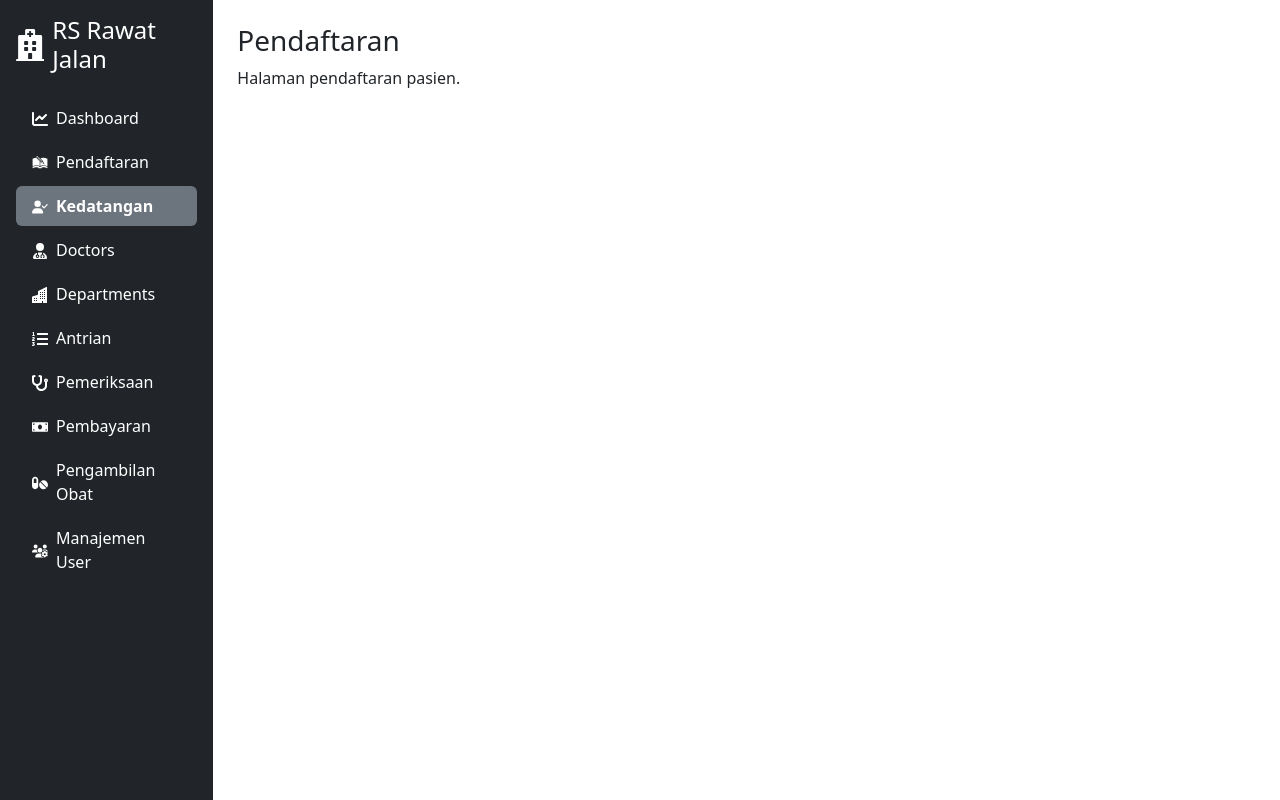
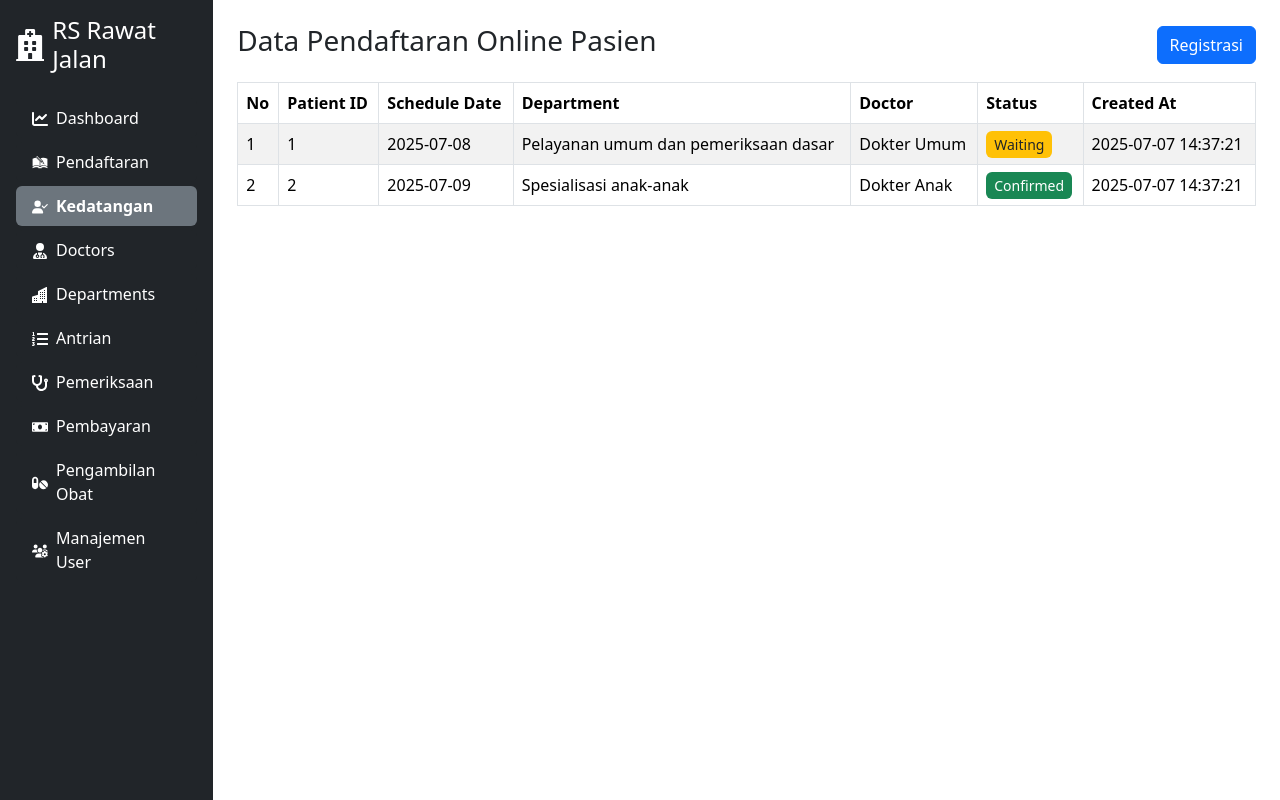
Before and after one commit to gilangnazar/React-Final-Exam, a React (Vite) app in the folder frontend/: page /kedatangan in a window 1280 px wide. Built offline with nearby package versions, Linux system fonts and the light colour scheme; sample sign-in values are in the browser's storage.

Commit message:
merubah tabel kedatangan, merubah tabel data dokter

```diff
--- a/frontend/src/pages/Doctors.jsx
+++ b/frontend/src/pages/Doctors.jsx
@@ -82,8 +82,8 @@ export default function Doctors() {
         <thead>
           <tr>
             <th>No</th>
-            <th>User ID</th>
-            <th>Department ID</th>
+            <th>Nama Dokter</th>
+            <th>Department Name</th>
             <th>Specialization</th>
             <th>Aksi</th>
           </tr>
@@ -92,8 +92,8 @@ export default function Doctors() {
           {doctors.map((doctor, index) => (
             <tr key={doctor.doctor_id}>
               <td>{index + 1}</td>
-              <td>{doctor.user_id}</td>
-              <td>{doctor.department_id}</td>
+              <td>{doctor.doctor_name}</td>
+              <td>{doctor.department_name}</td>
               <td>{doctor.specialization}</td>
               <td>
                 <Button
--- a/frontend/src/pages/KedatanganPage.jsx
+++ b/frontend/src/pages/KedatanganPage.jsx
@@ -1,10 +1,199 @@
-import React from "react";
+import React, { useState } from "react";
+import { Table, Badge, Button, Modal, Form } from "react-bootstrap";
 
-const KedatanganPage = () => (
-  <div>
-    <h3>Pendaftaran</h3>
-    <p>Halaman pendaftaran pasien.</p>
-  </div>
-);
+const PendaftaranPage = () => {
+  const [appointments, setAppointments] = useState([
+    {
+      appointment_id: 1,
+      patient_id: 1,
+      schedule_date: "2025-07-08",
+      department_id: "Pelayanan umum dan pemeriksaan dasar",
+      doctor_id: "Dokter Umum",
+      status: "waiting",
+      created_at: "2025-07-07 14:37:21"
+    },
+    {
+      appointment_id: 2,
+      patient_id: 2,
+      schedule_date: "2025-07-09",
+      department_id: "Spesialisasi anak-anak",
+      doctor_id: "Dokter Anak",
+      status: "confirmed",
+      created_at: "2025-07-07 14:37:21"
+    }
+  ]);
 
-export default KedatanganPage;
+  const [formData, setFormData] = useState({
+    patient_id: "",
+    schedule_date: "",
+    department_id: "",
+    doctor_id: "",
+    status: "waiting"
+  });
+
+  const [showModal, setShowModal] = useState(false);
+
+  const renderStatus = (status) => {
+  switch (status) {
+    case "waiting":
+      return (
+        <span className="px-2 py-1 bg-warning text-dark rounded small">
+          Waiting
+        </span>
+      );
+    case "confirmed":
+      return (
+        <span className="px-2 py-1 bg-success text-white rounded small">
+          Confirmed
+        </span>
+      );
+    default:
+      return (
+        <span className="px-2 py-1 bg-danger text-white rounded small">
+          {status}
+        </span>
+      );
+  }
+};
+
+
+  const handleChange = (e) => {
+    setFormData({
+      ...formData,
+      [e.target.name]: e.target.value
+    });
+  };
+
+  const handleSubmit = (e) => {
+    e.preventDefault();
+    const newAppointment = {
+      appointment_id: appointments.length + 1,
+      patient_id: formData.patient_id,
+      schedule_date: formData.schedule_date,
+      department_id: formData.department_id,
+      doctor_id: formData.doctor_id,
+      status: formData.status,
+      created_at: new Date().toISOString().slice(0, 19).replace("T", " ")
+    };
+    setAppointments([...appointments, newAppointment]);
+    setShowModal(false); // Tutup modal
+    setFormData({
+      patient_id: "",
+      schedule_date: "",
+      department_id: "",
+      doctor_id: "",
+      status: "waiting"
+    });
+  };
+
+  return (
+    <div>
+      <div className="d-flex justify-content-between align-items-center mb-3">
+        <h3>Data Pendaftaran Online Pasien</h3>
+        <Button variant="primary" onClick={() => setShowModal(true)}>
+          Registrasi
+        </Button>
+      </div>
+
+      <Table striped bordered hover>
+        <thead>
+          <tr>
+            <th>No</th>
+            <th>Patient ID</th>
+            <th>Schedule Date</th>
+            <th>Department</th>
+            <th>Doctor</th>
+            <th>Status</th>
+            <th>Created At</th>
+          </tr>
+        </thead>
+        <tbody>
+          {appointments.map((appt) => (
+            <tr key={appt.appointment_id}>
+              <td>{appt.appointment_id}</td>
+              <td>{appt.patient_id}</td>
+              <td>{appt.schedule_date}</td>
+              <td>{appt.department_id}</td>
+              <td>{appt.doctor_id}</td>
+              <td>{renderStatus(appt.status)}</td>
+              <td>{appt.created_at}</td>
+            </tr>
+          ))}
+        </tbody>
+      </Table>
+
+      {/* MODAL TAMBAH DATA */}
+      <Modal show={showModal} onHide={() => setShowModal(false)} centered>
+        <Modal.Header closeButton>
+          <Modal.Title>Tambah Pendaftaran</Modal.Title>
+        </Modal.Header>
+        <Modal.Body>
+          <Form onSubmit={handleSubmit}>
+            <Form.Group className="mb-2">
+              <Form.Label>Patient ID</Form.Label>
+              <Form.Control
+                type="number"
+                name="patient_id"
+                value={formData.patient_id}
+                onChange={handleChange}
+                required
+              />
+            </Form.Group>
+
+            <Form.Group className="mb-2">
+              <Form.Label>Schedule Date</Form.Label>
+              <Form.Control
+                type="date"
+                name="schedule_date"
+                value={formData.schedule_date}
+                onChange={handleChange}
+                required
+              />
+            </Form.Group>
+
+            <Form.Group className="mb-2">
+              <Form.Label>Department ID</Form.Label>
+              <Form.Control
+                type="number"
+                name="department_id"
+                value={formData.department_id}
+                onChange={handleChange}
+                required
+              />
+            </Form.Group>
+
+            <Form.Group className="mb-2">
+              <Form.Label>Doctor ID</Form.Label>
+              <Form.Control
+                type="number"
+                name="doctor_id"
+                value={formData.doctor_id}
+                onChange={handleChange}
+                required
+              />
+            </Form.Group>
+
+            <Form.Group className="mb-3">
+              <Form.Label>Status</Form.Label>
+              <Form.Select
+                name="status"
+                value={formData.status}
+                onChange={handleChange}
+              >
+                <option value="waiting">Waiting</option>
+                <option value="confirmed">Confirmed</option>
+                <option value="cancelled">Cancelled</option>
+              </Form.Select>
+            </Form.Group>
+
+            <Button type="submit" variant="success" className="w-100">
+              Simpan
+            </Button>
+          </Form>
+        </Modal.Body>
+      </Modal>
+    </div>
+  );
+};
+
+export default PendaftaranPage;
--- a/frontend/src/pages/LoginPage.jsx
+++ b/frontend/src/pages/LoginPage.jsx
@@ -99,11 +99,6 @@ export default function LoginPage() {
                 }}
               />
             </Form.Group>
-            <div className="text-end mb-3">
-              <a href="#" style={{ fontSize: "0.9rem" }}>
-                Forgot Password
-              </a>
-            </div>
             <Button
               type="submit"
               className="w-100"
--- a/frontend/src/pages/PendaftaranPage.jsx
+++ b/frontend/src/pages/PendaftaranPage.jsx
@@ -1,30 +1,25 @@
 import React, { useState } from "react";
-import { Table, Badge, Button, Modal, Form } from "react-bootstrap";
+import { Table, Button, Modal, Form } from "react-bootstrap";
 
 const PendaftaranPage = () => {
   const [appointments, setAppointments] = useState([
     {
       appointment_id: 1,
-      patient_id: 1,
       schedule_date: "2025-07-08",
       department_id: "Pelayanan umum dan pemeriksaan dasar",
       doctor_id: "Dokter Umum",
-      status: "waiting",
-      created_at: "2025-07-07 14:37:21"
+      status: "waiting"
     },
     {
       appointment_id: 2,
-      patient_id: 2,
       schedule_date: "2025-07-09",
       department_id: "Spesialisasi anak-anak",
       doctor_id: "Dokter Anak",
-      status: "confirmed",
-      created_at: "2025-07-07 14:37:21"
+      status: "confirmed"
     }
   ]);
 
   const [formData, setFormData] = useState({
-    patient_id: "",
     schedule_date: "",
     department_id: "",
     doctor_id: "",
@@ -56,7 +51,6 @@ const PendaftaranPage = () => {
     }
   };
 
-
   const handleChange = (e) => {
     setFormData({
       ...formData,
@@ -68,17 +62,14 @@ const PendaftaranPage = () => {
     e.preventDefault();
     const newAppointment = {
       appointment_id: appointments.length + 1,
-      patient_id: formData.patient_id,
       schedule_date: formData.schedule_date,
       department_id: formData.department_id,
       doctor_id: formData.doctor_id,
-      status: formData.status,
-      created_at: new Date().toISOString().slice(0, 19).replace("T", " ")
+      status: formData.status
     };
     setAppointments([...appointments, newAppointment]);
-    setShowModal(false); // Tutup modal
+    setShowModal(false);
     setFormData({
-      patient_id: "",
       schedule_date: "",
       department_id: "",
       doctor_id: "",
@@ -89,7 +80,7 @@ const PendaftaranPage = () => {
   return (
     <div>
       <div className="d-flex justify-content-between align-items-center mb-3">
-        <h3>Data Riwayat Pasien</h3>
+        <h3>Daftar Online</h3>
         <Button variant="primary" onClick={() => setShowModal(true)}>
           Registrasi
         </Button>
@@ -99,47 +90,32 @@ const PendaftaranPage = () => {
         <thead>
           <tr>
             <th>No</th>
-            <th>Patient ID</th>
             <th>Schedule Date</th>
             <th>Department</th>
             <th>Doctor</th>
             <th>Status</th>
-            <th>Created At</th>
           </tr>
         </thead>
         <tbody>
           {appointments.map((appt) => (
             <tr key={appt.appointment_id}>
               <td>{appt.appointment_id}</td>
-              <td>{appt.patient_id}</td>
               <td>{appt.schedule_date}</td>
               <td>{appt.department_id}</td>
               <td>{appt.doctor_id}</td>
               <td>{renderStatus(appt.status)}</td>
-              <td>{appt.created_at}</td>
             </tr>
           ))}
         </tbody>
       </Table>
 
-      {/* MODAL TAMBAH DATA */}
+      {/* Modal Tambah Data */}
       <Modal show={showModal} onHide={() => setShowModal(false)} centered>
         <Modal.Header closeButton>
           <Modal.Title>Tambah Pendaftaran</Modal.Title>
         </Modal.Header>
         <Modal.Body>
           <Form onSubmit={handleSubmit}>
-            <Form.Group className="mb-2">
-              <Form.Label>Patient ID</Form.Label>
-              <Form.Control
-                type="number"
-                name="patient_id"
-                value={formData.patient_id}
-                onChange={handleChange}
-                required
-              />
-            </Form.Group>
-
             <Form.Group className="mb-2">
               <Form.Label>Schedule Date</Form.Label>
               <Form.Control
@@ -152,9 +128,9 @@ const PendaftaranPage = () => {
             </Form.Group>
 
             <Form.Group className="mb-2">
-              <Form.Label>Department ID</Form.Label>
+              <Form.Label>Department</Form.Label>
               <Form.Control
-                type="number"
+                type="text"
                 name="department_id"
                 value={formData.department_id}
                 onChange={handleChange}
@@ -163,29 +139,15 @@ const PendaftaranPage = () => {
             </Form.Group>
 
             <Form.Group className="mb-2">
-              <Form.Label>Doctor ID</Form.Label>
+              <Form.Label>Doctor</Form.Label>
               <Form.Control
-                type="number"
+                type="text"
                 name="doctor_id"
                 value={formData.doctor_id}
                 onChange={handleChange}
                 required
               />
             </Form.Group>
-
-            <Form.Group className="mb-3">
-              <Form.Label>Status</Form.Label>
-              <Form.Select
-                name="status"
-                value={formData.status}
-                onChange={handleChange}
-              >
-                <option value="waiting">Waiting</option>
-                <option value="confirmed">Confirmed</option>
-                <option value="cancelled">Cancelled</option>
-              </Form.Select>
-            </Form.Group>
-
             <Button type="submit" variant="success" className="w-100">
               Simpan
             </Button>
```
Lines whose indentation alone changed are shown as unchanged.
